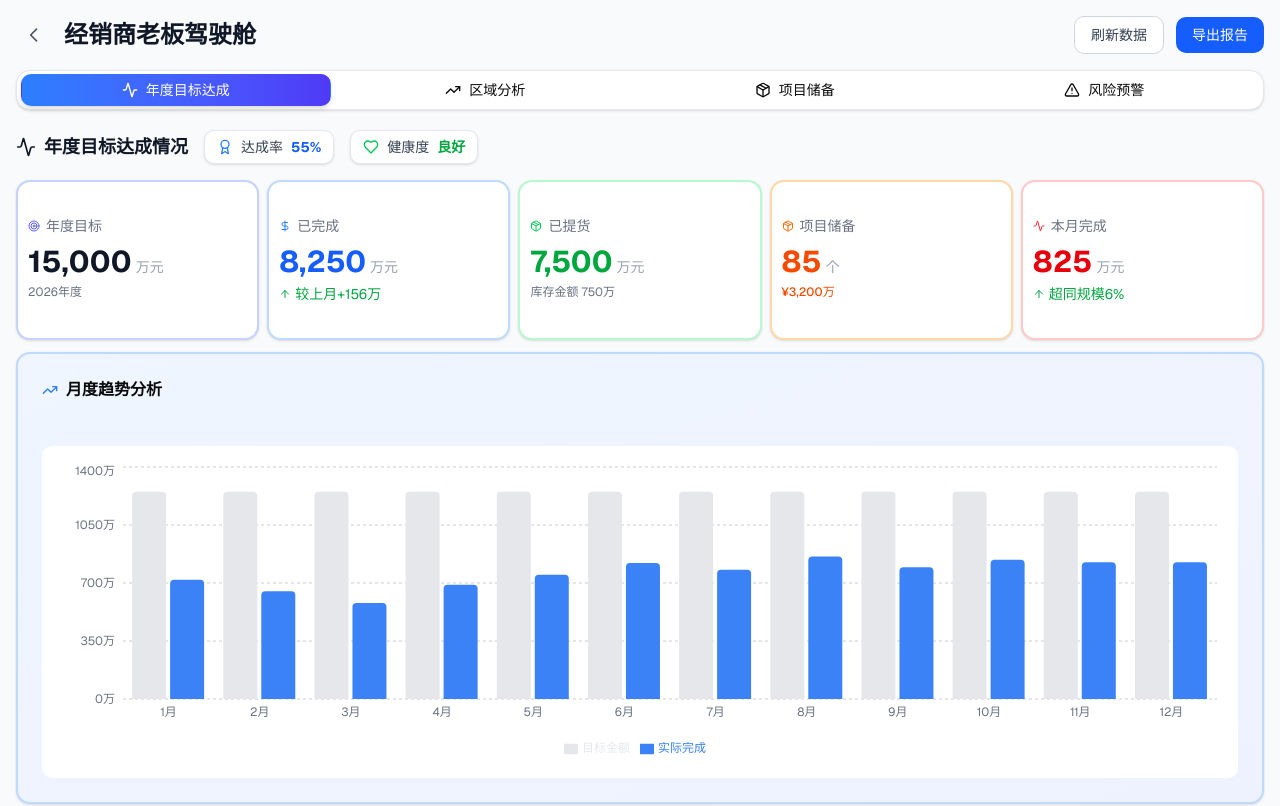
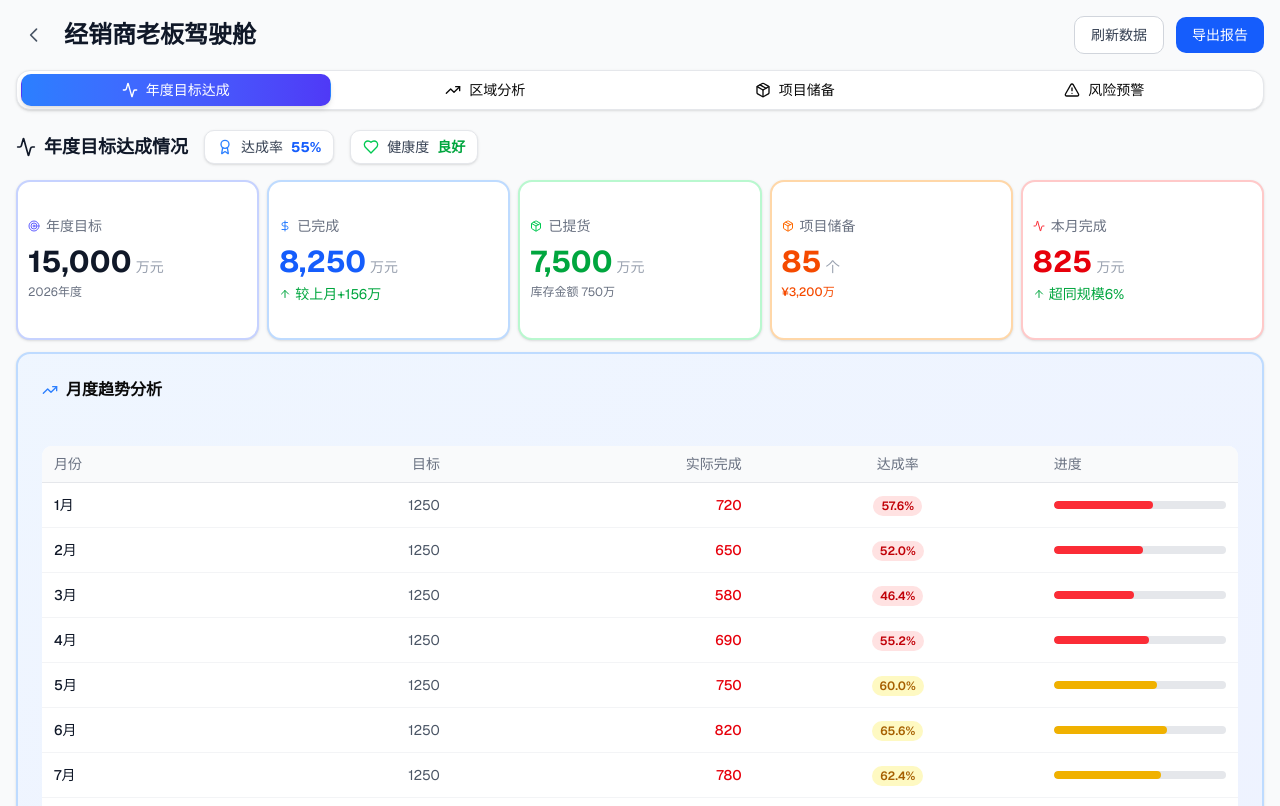
Before and after one commit to navylee1990/coze_jsc, a Next.js app: page /dealer in a window 1280 px wide. Shown: the top 806 px of the page. Built offline with nearby package versions, Linux system fonts and the light colour scheme.

Commit message:
feat: 将月度趋势分析从柱状图改为表格+进度条展示，提升直观性

```diff
--- a/src/app/dealer/page.tsx
+++ b/src/app/dealer/page.tsx
@@ -232,48 +232,52 @@ export default function DealerDashboard() {
               </CardTitle>
             </CardHeader>
             <CardContent>
-              <div className="bg-white rounded-lg p-4">
-                <ResponsiveContainer width="100%" height={300}>
-                  <BarChart data={monthlyTrendData}>
-                    <CartesianGrid strokeDasharray="3 3" vertical={false} />
-                    <XAxis
-                      dataKey="month"
-                      axisLine={false}
-                      tickLine={false}
-                      tick={{ fontSize: 12, fill: '#6B7280' }}
-                    />
-                    <YAxis
-                      axisLine={false}
-                      tickLine={false}
-                      tick={{ fontSize: 12, fill: '#6B7280' }}
-                      tickFormatter={(value) => `${value}万`}
-                    />
-                    <Tooltip
-                      formatter={(value: number) => [`${value}万`, '']}
-                      contentStyle={{
-                        backgroundColor: 'white',
-                        border: '1px solid #E5E7EB',
-                        borderRadius: '8px',
-                        boxShadow: '0 2px 4px rgba(0,0,0,0.1)'
-                      }}
-                    />
-                    <Legend
-                      wrapperStyle={{ fontSize: 12, paddingTop: '10px' }}
-                    />
-                    <Bar
-                      dataKey="target"
-                      name="目标金额"
-                      fill="#E5E7EB"
-                      radius={[4, 4, 0, 0]}
-                    />
-                    <Bar
-                      dataKey="actual"
-                      name="实际完成"
-                      fill="#3B82F6"
-                      radius={[4, 4, 0, 0]}
-                    />
-                  </BarChart>
-                </ResponsiveContainer>
+              <div className="bg-white rounded-lg overflow-hidden">
+                <table className="w-full">
+                  <thead>
+                    <tr className="border-b border-gray-200 bg-gray-50">
+                      <th className="px-3 py-2 text-left text-sm font-medium text-gray-500">月份</th>
+                      <th className="px-3 py-2 text-right text-sm font-medium text-gray-500">目标</th>
+                      <th className="px-3 py-2 text-right text-sm font-medium text-gray-500">实际完成</th>
+                      <th className="px-3 py-2 text-center text-sm font-medium text-gray-500">达成率</th>
+                      <th className="px-3 py-2 text-left text-sm font-medium text-gray-500">进度</th>
+                    </tr>
+                  </thead>
+                  <tbody>
+                    {monthlyTrendData.map((item, index) => (
+                      <tr key={index} className="border-b border-gray-100 hover:bg-blue-50 transition-colors">
+                        <td className="px-3 py-2.5 text-sm font-medium text-gray-900">{item.month}</td>
+                        <td className="px-3 py-2.5 text-sm text-right text-gray-600">{item.target}</td>
+                        <td className={`px-3 py-2.5 text-sm text-right font-medium ${item.actual >= item.target ? 'text-green-600' : 'text-red-600'}`}>
+                          {item.actual}
+                        </td>
+                        <td className="px-3 py-2.5 text-center">
+                          <span className={`inline-flex items-center gap-1 px-2 py-0.5 rounded-full text-xs font-semibold ${
+                            item.achievement >= 100 ? 'bg-green-100 text-green-700' :
+                            item.achievement >= 80 ? 'bg-blue-100 text-blue-700' :
+                            item.achievement >= 60 ? 'bg-yellow-100 text-yellow-700' :
+                            'bg-red-100 text-red-700'
+                          }`}>
+                            {item.achievement.toFixed(1)}%
+                          </span>
+                        </td>
+                        <td className="px-3 py-2.5">
+                          <div className="w-full h-2 bg-gray-200 rounded-full overflow-hidden">
+                            <div
+                              className={`h-full rounded-full transition-all ${
+                                item.achievement >= 100 ? 'bg-green-500' :
+                                item.achievement >= 80 ? 'bg-blue-500' :
+                                item.achievement >= 60 ? 'bg-yellow-500' :
+                                'bg-red-500'
+                              }`}
+                              style={{ width: `${Math.min(item.achievement, 100)}%` }}
+                            />
+                          </div>
+                        </td>
+                      </tr>
+                    ))}
+                  </tbody>
+                </table>
               </div>
             </CardContent>
           </Card>
```
